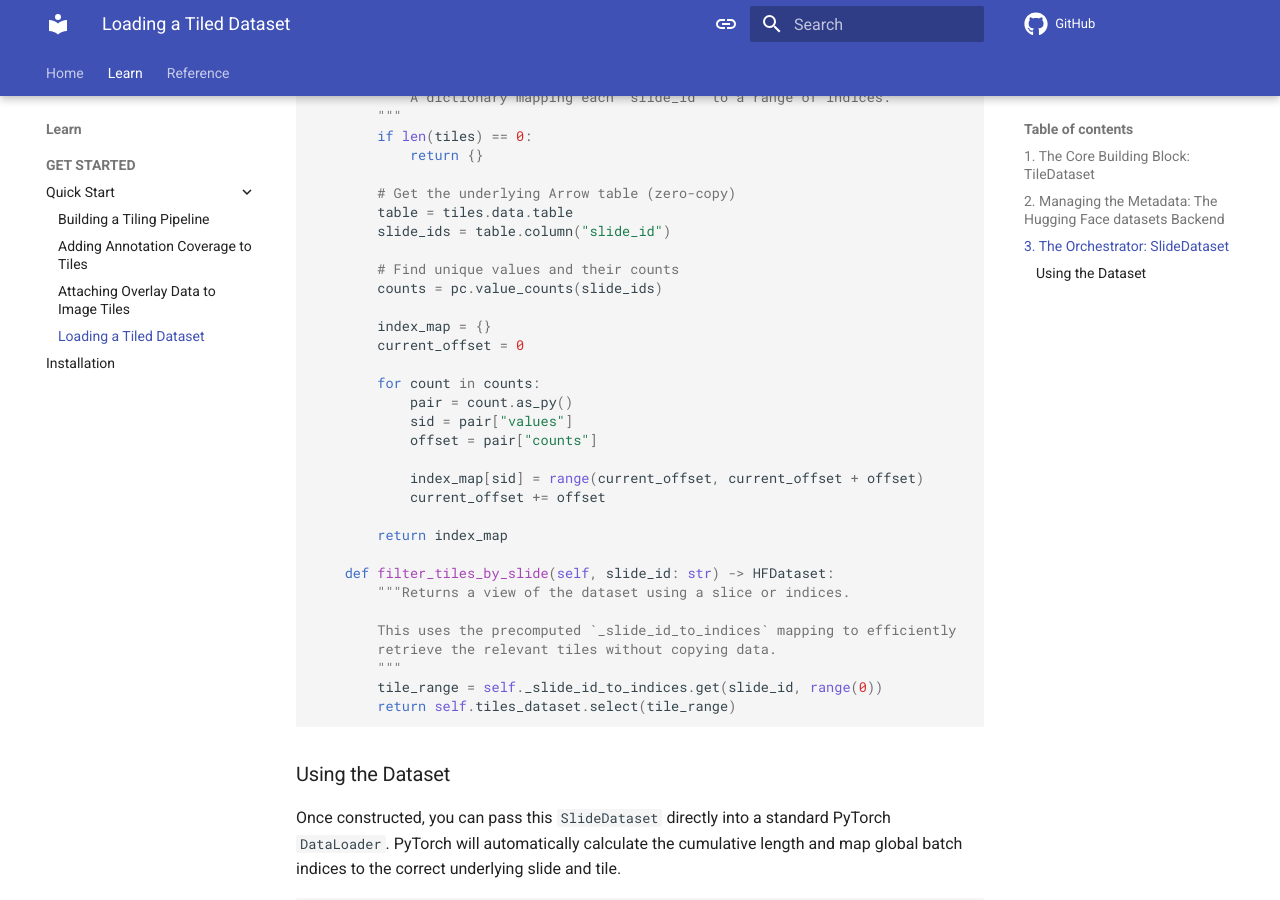
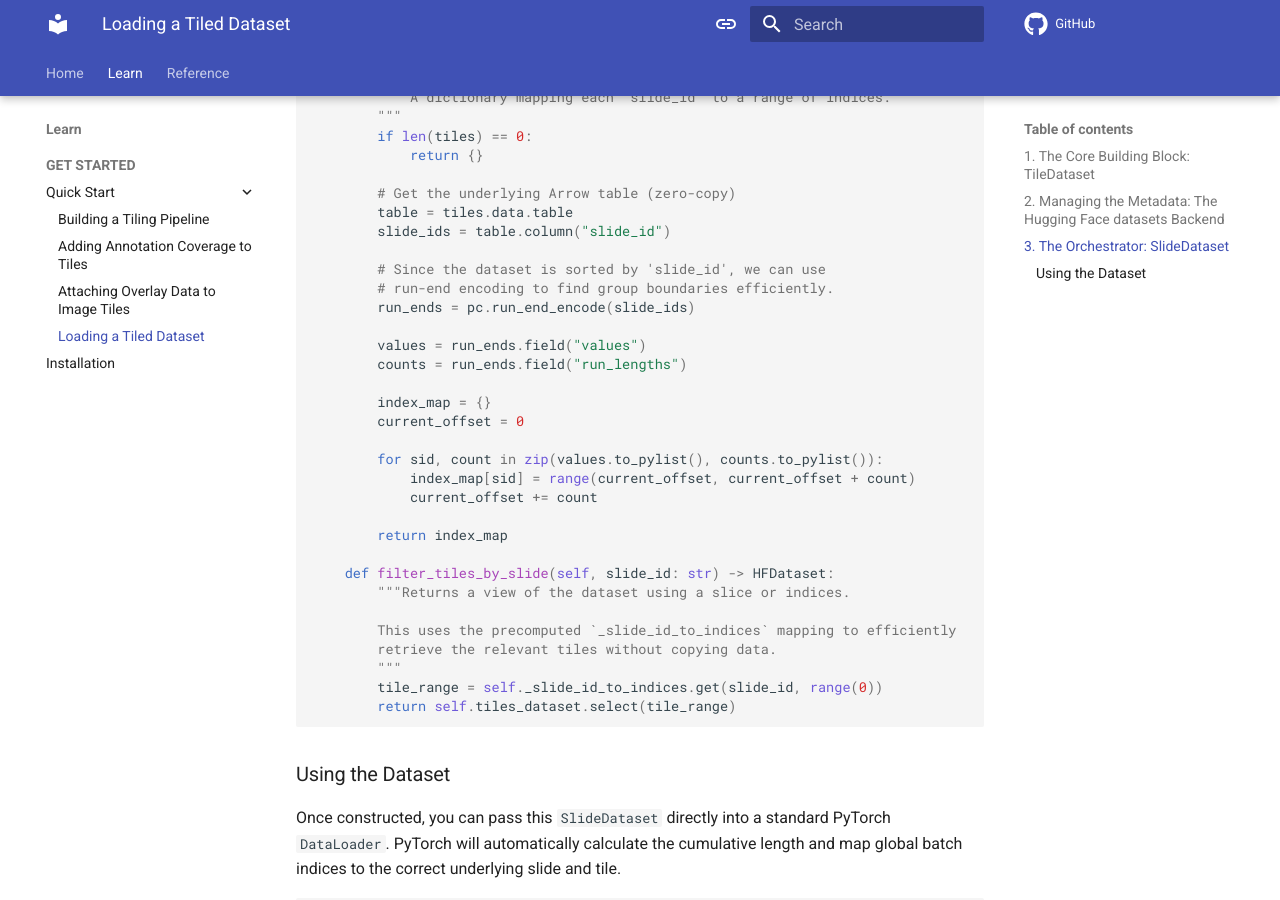
Before and after one commit to RationAI/ratiopath, an MkDocs documentation site: the page built from docs/learn/get-started/quick-start/tiled-dataset.md, in a window 1280 px wide and 900 px high, scrolled down 3523 px. Built offline with MkDocs 1.6.1 and Material for MkDocs 9.7.7, drawn with Linux system fonts in a browser that asks for light colours; comment, search, counter and statistics services are not loaded; the version menu is left out.

Commit message:
feat: bug fix

```diff
--- a/docs/learn/get-started/quick-start/tiled-dataset.md
+++ b/docs/learn/get-started/quick-start/tiled-dataset.md
@@ -142,19 +142,19 @@ class SlideDataset(ConcatDataset[TileDataset]):
         table = tiles.data.table
         slide_ids = table.column("slide_id")
 
-        # Find unique values and their counts
-        counts = pc.value_counts(slide_ids)
+        # Since the dataset is sorted by 'slide_id', we can use
+        # run-end encoding to find group boundaries efficiently.
+        run_ends = pc.run_end_encode(slide_ids)
+
+        values = run_ends.field("values")
+        counts = run_ends.field("run_lengths")
 
         index_map = {}
         current_offset = 0
 
-        for count in counts:
-            pair = count.as_py()
-            sid = pair["values"]
-            offset = pair["counts"]
-
-            index_map[sid] = range(current_offset, current_offset + offset)
-            current_offset += offset
+        for sid, count in zip(values.to_pylist(), counts.to_pylist()):
+            index_map[sid] = range(current_offset, current_offset + count)
+            current_offset += count
 
         return index_map
 
```
